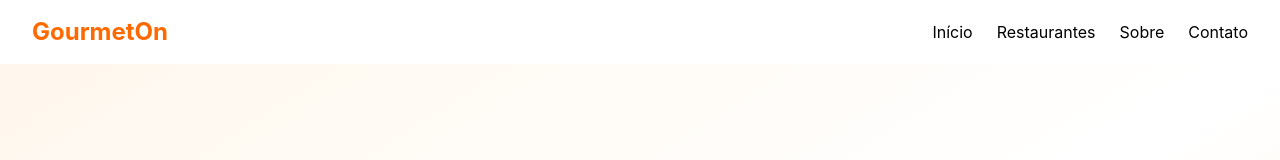
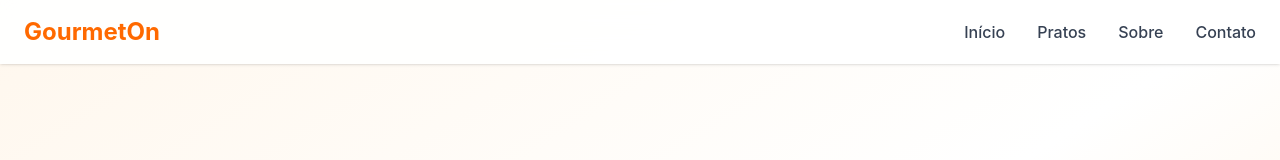
Before and after one commit to HenryGLR/CP_WEB, a React (Vite) app: page / in a window 1280 px wide. Shown: the top 160 px of the page. Built offline with nearby package versions, Linux system fonts and the light colour scheme; no server answers.

Commit message:
feat: adicionando navegacao responsiva e scroll suave

```diff
--- a/src/components/Beneficios.jsx
+++ b/src/components/Beneficios.jsx
@@ -1,6 +1,6 @@
 const Beneficios = () => {
   return (
-    <section className="py-20 bg-white">
+    <section id = "sobre" className="py-20 bg-white">
       <div className="max-w-7xl mx-auto px-6">
 
         <div className="text-center mb-14">
--- a/src/components/Contato.jsx
+++ b/src/components/Contato.jsx
@@ -17,7 +17,7 @@ const Contato = () => {
   }
 
   return (
-    <section className="py-20 bg-gray-900 text-white">
+    <section id = "contato"className="py-20 bg-gray-900 text-white">
       <div className="max-w-4xl mx-auto px-6 text-center">
 
         <p className="text-orange-500 font-semibold mb-2">
--- a/src/components/Hero.jsx
+++ b/src/components/Hero.jsx
@@ -1,6 +1,6 @@
 const Hero = () => {
   return (
-    <section className="min-h-screen bg-gradient-to-br from-orange-50 via-white to-orange-100 flex items-center pt-20">
+    <section id = "inicio" className="min-h-screen bg-gradient-to-br from-orange-50 via-white to-orange-100 flex items-center pt-20">
       <div className="max-w-7xl mx-auto px-6 md:px-12 py-16 grid md:grid-cols-2 gap-12 items-center">
 
         <div>
--- a/src/components/Navbar.jsx
+++ b/src/components/Navbar.jsx
@@ -1,18 +1,79 @@
+import { useState } from "react"
+
 const Navbar = () => {
+  const [menuAberto, setMenuAberto] = useState(false)
+
   return (
-    <nav className="w-full flex items-center justify-between px-8 py-4 bg-white shadow">
+    <nav className="fixed top-0 left-0 w-full z-50 bg-white/90 backdrop-blur-md shadow-sm">
+      <div className="max-w-7xl mx-auto px-6 py-4 flex items-center justify-between">
 
-      <h1 className="text-2xl font-bold text-orange-500">
-        GourmetOn
-      </h1>
+        <a
+          href="#inicio"
+          className="text-2xl font-bold text-orange-500"
+        >
+          GourmetOn
+        </a>
 
-      <div className="flex gap-6">
-        <a href="#" className="hover:text-orange-500">Início</a>
-        <a href="#" className="hover:text-orange-500">Restaurantes</a>
-        <a href="#" className="hover:text-orange-500">Sobre</a>
-        <a href="#" className="hover:text-orange-500">Contato</a>
+        <div className="hidden md:flex gap-8 font-medium text-gray-700">
+          <a href="#inicio" className="hover:text-orange-500 transition">
+            Início
+          </a>
+
+          <a href="#pratos" className="hover:text-orange-500 transition">
+            Pratos
+          </a>
+
+          <a href="#sobre" className="hover:text-orange-500 transition">
+            Sobre
+          </a>
+
+          <a href="#contato" className="hover:text-orange-500 transition">
+            Contato
+          </a>
+        </div>
+
+        <button
+          className="md:hidden text-2xl"
+          onClick={() => setMenuAberto(!menuAberto)}
+        >
+          ☰
+        </button>
+
       </div>
 
+      {menuAberto && (
+        <div className="md:hidden bg-white px-6 pb-5 flex flex-col gap-4 font-medium text-gray-700">
+
+          <a
+            href="#inicio"
+            onClick={() => setMenuAberto(false)}
+          >
+            Início
+          </a>
+
+          <a
+            href="#pratos"
+            onClick={() => setMenuAberto(false)}
+          >
+            Pratos
+          </a>
+
+          <a
+            href="#sobre"
+            onClick={() => setMenuAberto(false)}
+          >
+            Sobre
+          </a>
+
+          <a
+            href="#contato"
+            onClick={() => setMenuAberto(false)}
+          >
+            Contato
+          </a>
+
+        </div>
+      )}
     </nav>
   )
 }
--- a/src/components/Pratos.jsx
+++ b/src/components/Pratos.jsx
@@ -36,7 +36,7 @@ const Pratos = () => {
   }, [])
 
   return (
-    <section className="py-20 bg-white">
+    <section id = "pratos" className="py-20 bg-white">
 
       <div className="max-w-7xl mx-auto px-6">
 
--- a/src/index.css
+++ b/src/index.css
@@ -1 +1,4 @@
 @import "tailwindcss";
+html {
+    scroll-behavior: smooth;
+}
```
